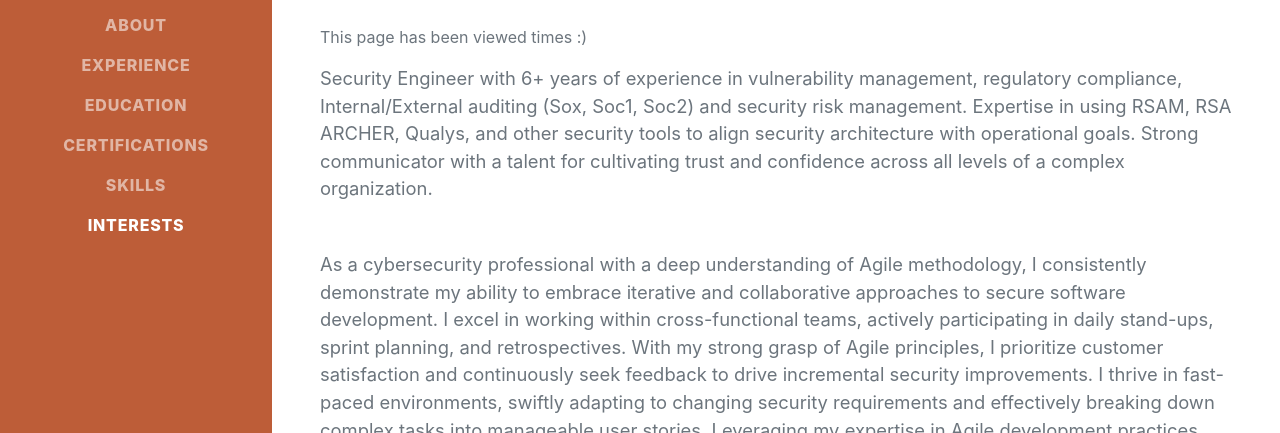
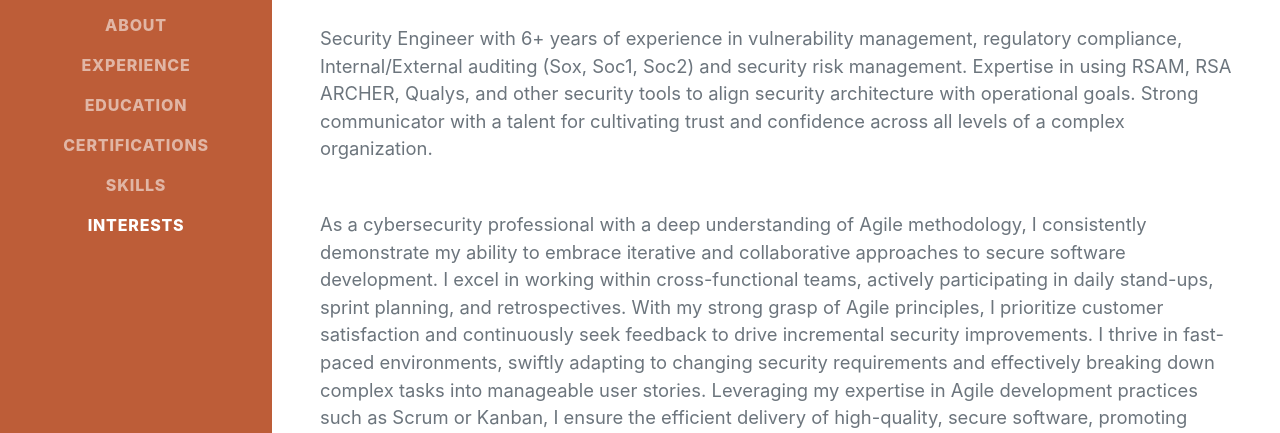
Before and after one commit to Kylewaters22/Kyle-Resume-Challenge, a plain HTML site: page frontend/index.html in a window 1280 px wide. Shown: the part 367-800 px from the top of the page. Drawn offline with nearby package versions, Linux system fonts and the light colour scheme; a web font is replaced by a local one.

Commit message:
page update

```diff
--- a/frontend/index.html
+++ b/frontend/index.html
@@ -48,7 +48,6 @@
                         1** F***** Ct · New Castle, DE 19720 · (267) 318-4121 ·
                         <a href="mailto:kylewaters22@gmail.com">kylewaters22@gmail.com</a>
                     </div>
-                    <p>This page has been viewed <a id="counter"></a> times :)</p>
                     <p class="lead mb-5">Security Engineer with 6+ years of experience in vulnerability management, regulatory compliance, Internal/External auditing (Sox, Soc1, Soc2) and security risk management. Expertise in using RSAM, RSA ARCHER, Qualys, and other security tools to align security architecture with operational goals. Strong communicator with a talent for cultivating trust and confidence across all levels of a complex organization.</p>
 
                     <p class="lead mb-5">As a cybersecurity professional with a deep understanding of Agile methodology, I consistently demonstrate my ability to embrace iterative and collaborative approaches to secure software development. I excel in working within cross-functional teams, actively participating in daily stand-ups, sprint planning, and retrospectives. With my strong grasp of Agile principles, I prioritize customer satisfaction and continuously seek feedback to drive incremental security improvements. I thrive in fast-paced environments, swiftly adapting to changing security requirements and effectively breaking down complex tasks into manageable user stories. Leveraging my expertise in Agile development practices such as Scrum or Kanban, I ensure the efficient delivery of high-quality, secure software, promoting transparency, teamwork, and continuous delivery. My track record of successful Agile projects, where I deliver value-driven, secure solutions on time, showcases my proficiency in Agile methodology as a cybersecurity professional.</p>
```
